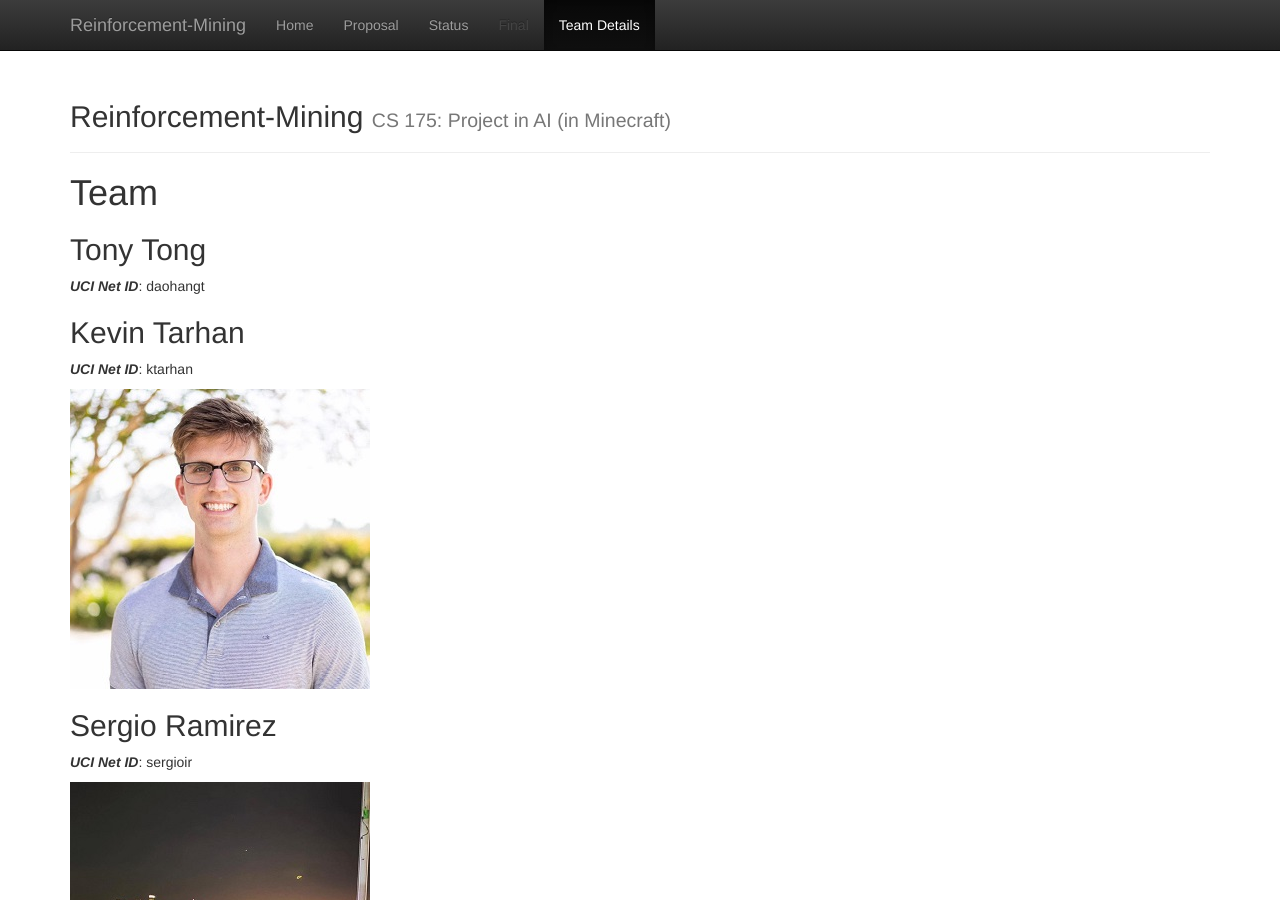
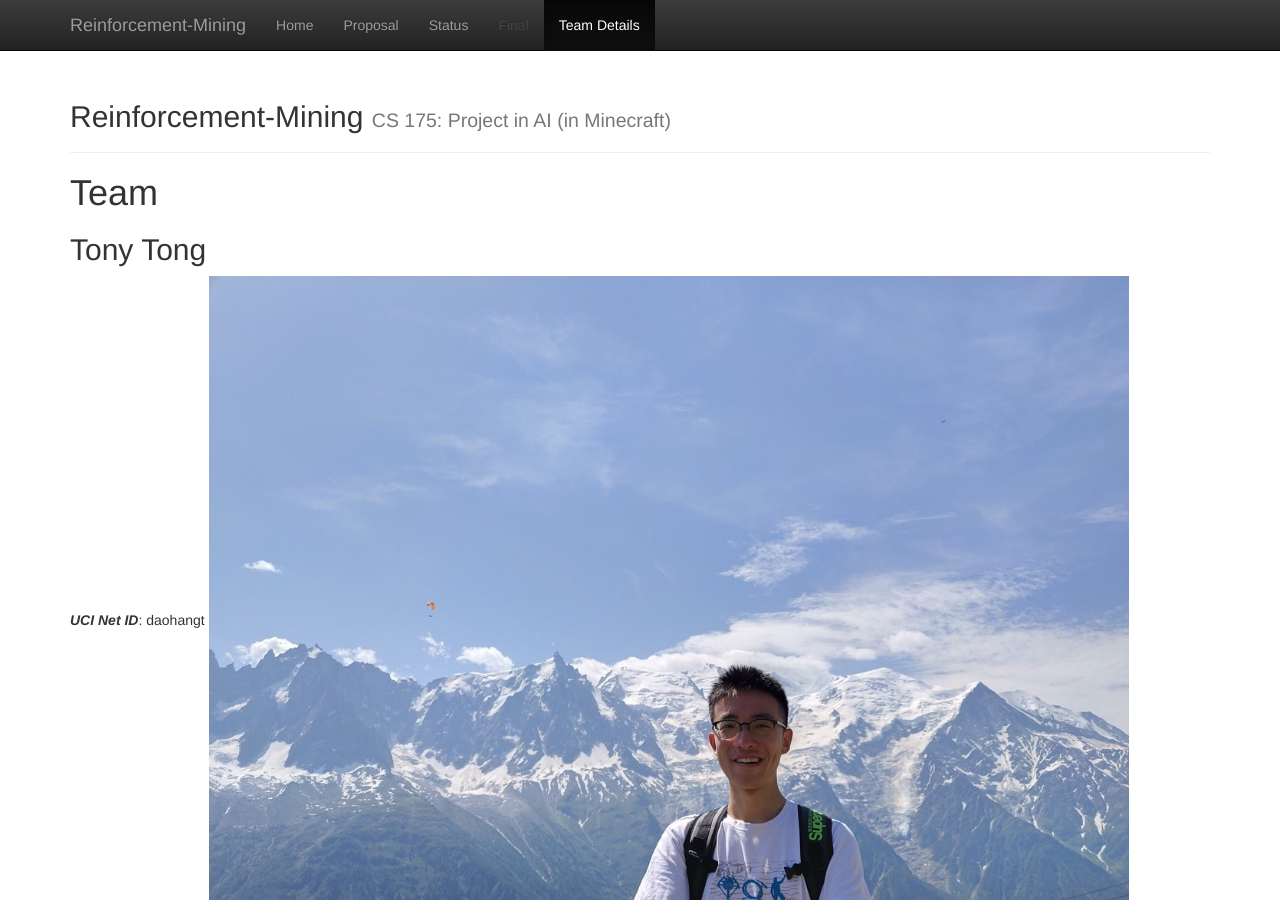
Before and after one commit to TDHTTTT/RM, a Jekyll site: the page built from docs/team.md, in a window 1280 px wide and 900 px high. Built offline with Jekyll 4.4.1, drawn with Linux system fonts in a browser that asks for light colours.

Commit message:
added Tony pic

```diff
--- a/docs/team.md
+++ b/docs/team.md
@@ -8,6 +8,7 @@ title:  Team
 
 ## Tony Tong
 ***UCI Net ID***: daohangt
+![Tony](images/TonyTong.png)
 
 ## Kevin Tarhan
 ***UCI Net ID***: ktarhan
```
Also changed, not shown: docs/images/TonyTong.png (added).
